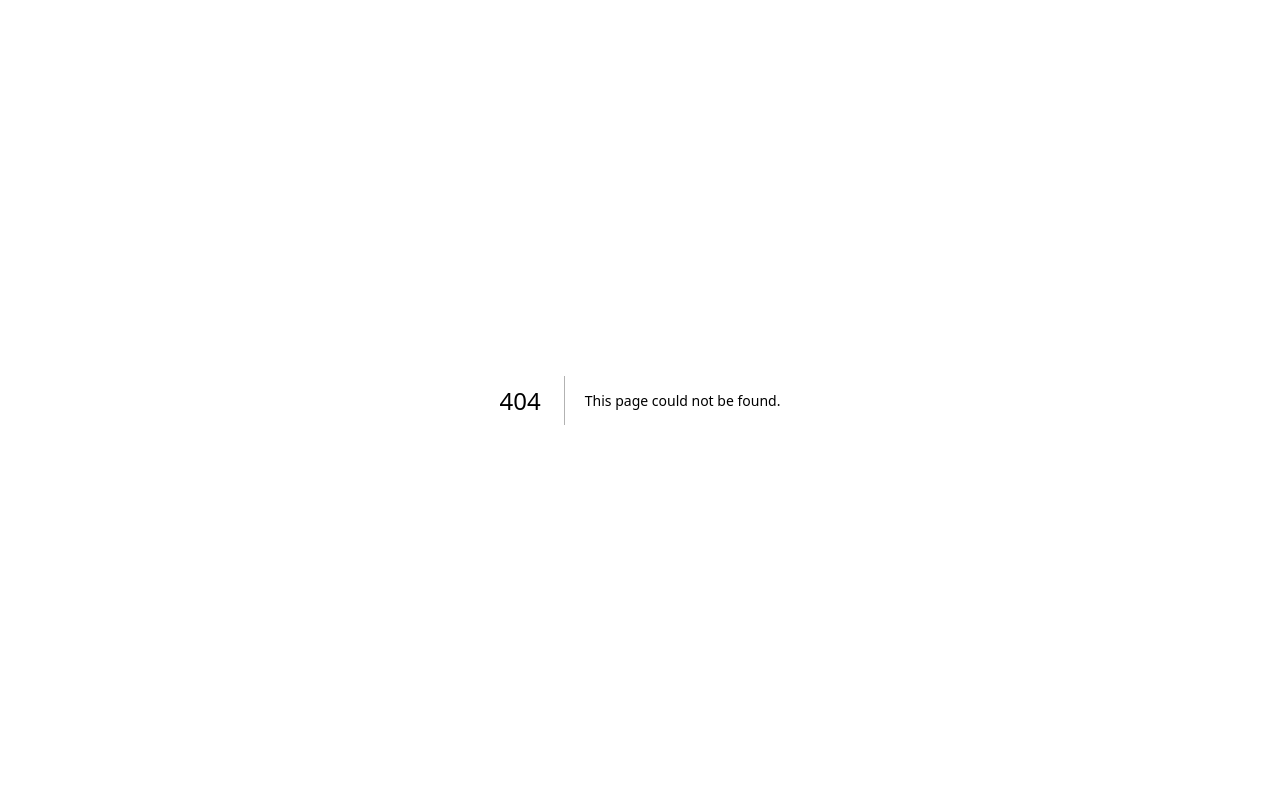
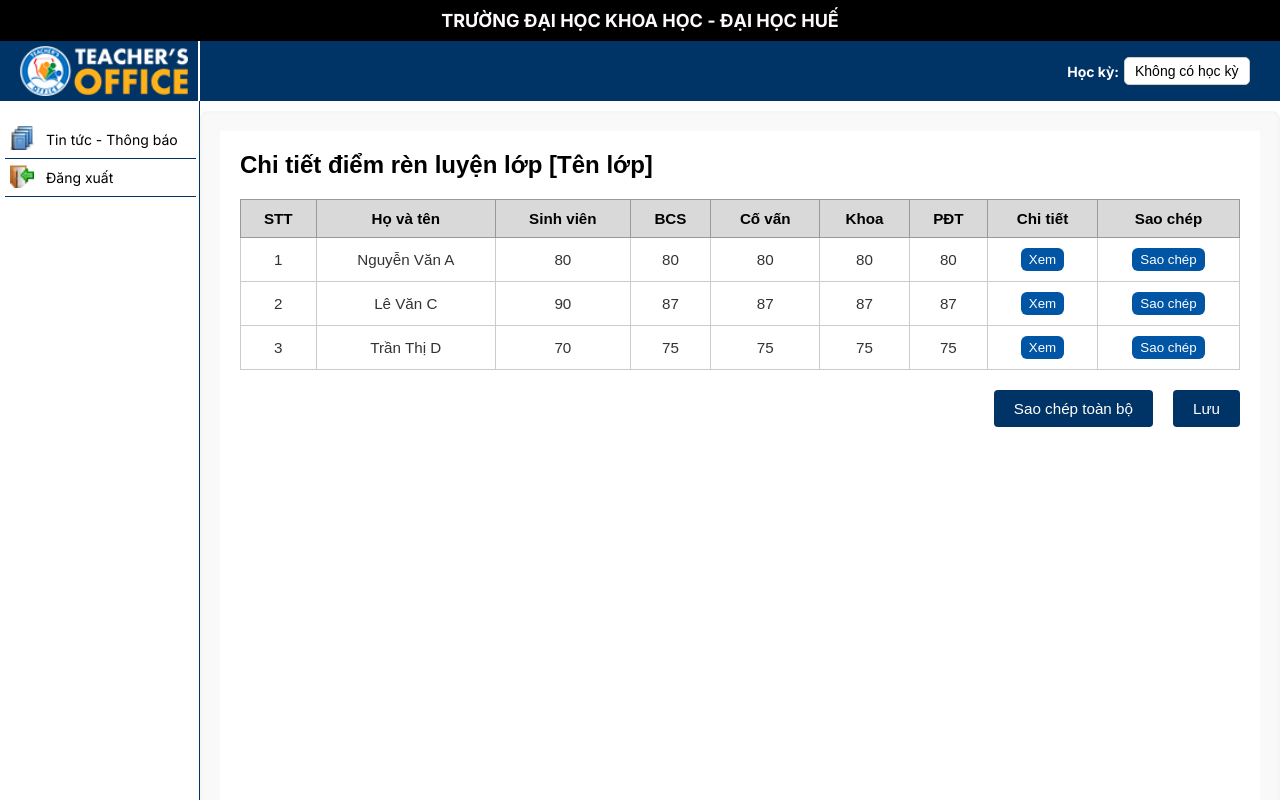
Before and after one commit to CamUyenn/NCKH_DiemRenLuyen, a Next.js app in the folder Frontend/: page /teacher/xemdssinhvien in a window 1280 px wide. Before the commit this address had no page. Shown: the top 800 px of the page. Built offline with nearby package versions, Linux system fonts and the light colour scheme.

Commit message:
Create interface for teacher

```diff
--- /dev/null
+++ b/Frontend/src/app/teacher/xemdssinhvien/page.tsx
@@ -0,0 +1,85 @@
+"use client";
+
+import React, { useState } from "react";
+import { useRouter } from "next/navigation";
+import "../../styles/teachers/xemdssinhvien.css";
+
+// Định nghĩa kiểu dữ liệu cho điểm của một sinh viên
+type SinhVienDiem = {
+  stt: number;
+  ho_ten: string;
+  diem_sv: number;
+  diem_bcs: number;
+  diem_co_van: number;
+  diem_khoa: number;
+  diem_pdt: number;
+};
+
+export default function XemChiTietLop() {
+  const router = useRouter();
+
+  // Dữ liệu tĩnh
+  const [danhSachDiem, setDanhSachDiem] = useState<SinhVienDiem[]>([
+    { stt: 1, ho_ten: "Nguyễn Văn A", diem_sv: 80, diem_bcs: 80, diem_co_van: 80, diem_khoa: 80, diem_pdt: 80 },
+    { stt: 2, ho_ten: "Lê Văn C", diem_sv: 90, diem_bcs: 87, diem_co_van: 87, diem_khoa: 87, diem_pdt: 87 },
+    { stt: 3, ho_ten: "Trần Thị D", diem_sv: 70, diem_bcs: 75, diem_co_van: 75, diem_khoa: 75, diem_pdt: 75 },
+  ]);
+
+  // Các hàm xử lý sự kiện
+  const handleViewDetails = (stt: number) => alert(`Xem chi tiết sinh viên STT ${stt}`);
+  const handleCopyRow = (stt: number) => alert(`Sao chép điểm sinh viên STT ${stt}`);
+  const handleCopyAll = () => alert("Sao chép toàn bộ điểm của lớp!");
+  const handleSave = () => alert("Lưu các thay đổi!");
+
+  return (
+    <div className="xds-container">
+      <h2>Chi tiết điểm rèn luyện lớp [Tên lớp]</h2>
+      <table className="xds-table">
+        <thead>
+          <tr>
+            <th>STT</th>
+            <th>Họ và tên </th>
+            <th>Sinh viên</th>
+            <th>BCS</th>
+            <th>Cố vấn</th>
+            <th>Khoa</th>
+            <th>PĐT</th>
+            <th>Chi tiết</th>
+            <th>Sao chép</th>
+          </tr>
+        </thead>
+        <tbody>
+          {danhSachDiem.map((sv) => (
+            <tr key={sv.stt}>
+              <td>{sv.stt}</td>
+              <td>{sv.ho_ten}</td>
+              <td>{sv.diem_sv}</td>
+              <td>{sv.diem_bcs}</td>
+              <td>{sv.diem_co_van}</td>
+              <td>{sv.diem_khoa}</td>
+              <td>{sv.diem_pdt}</td>
+              <td>
+                <button className="xds-btn-xem" onClick={() => handleViewDetails(sv.stt)}>
+                  Xem
+                </button>
+              </td>
+              <td>
+                <button className="xds-btn-copy" onClick={() => handleCopyRow(sv.stt)}>
+                  Sao chép
+                </button>
+              </td>
+            </tr>
+          ))}
+        </tbody>
+      </table>
+      <div className="xds-buttons">
+        <button onClick={handleCopyAll} className="xds-btn-main">
+          Sao chép toàn bộ
+        </button>
+        <button onClick={handleSave} className="xds-btn-main xds-btn-save">
+          Lưu
+        </button>
+      </div>
+    </div>
+  );
+}
```
Also changed, not shown: Frontend/src/app/teacher/xemdskhoa/page.tsx (added, +87 -0 lines), Frontend/src/app/teacher/xemdslop/page.tsx (added, +99 -0 lines), Frontend/src/app/teacher/xemchitiet/page.tsx (added).
